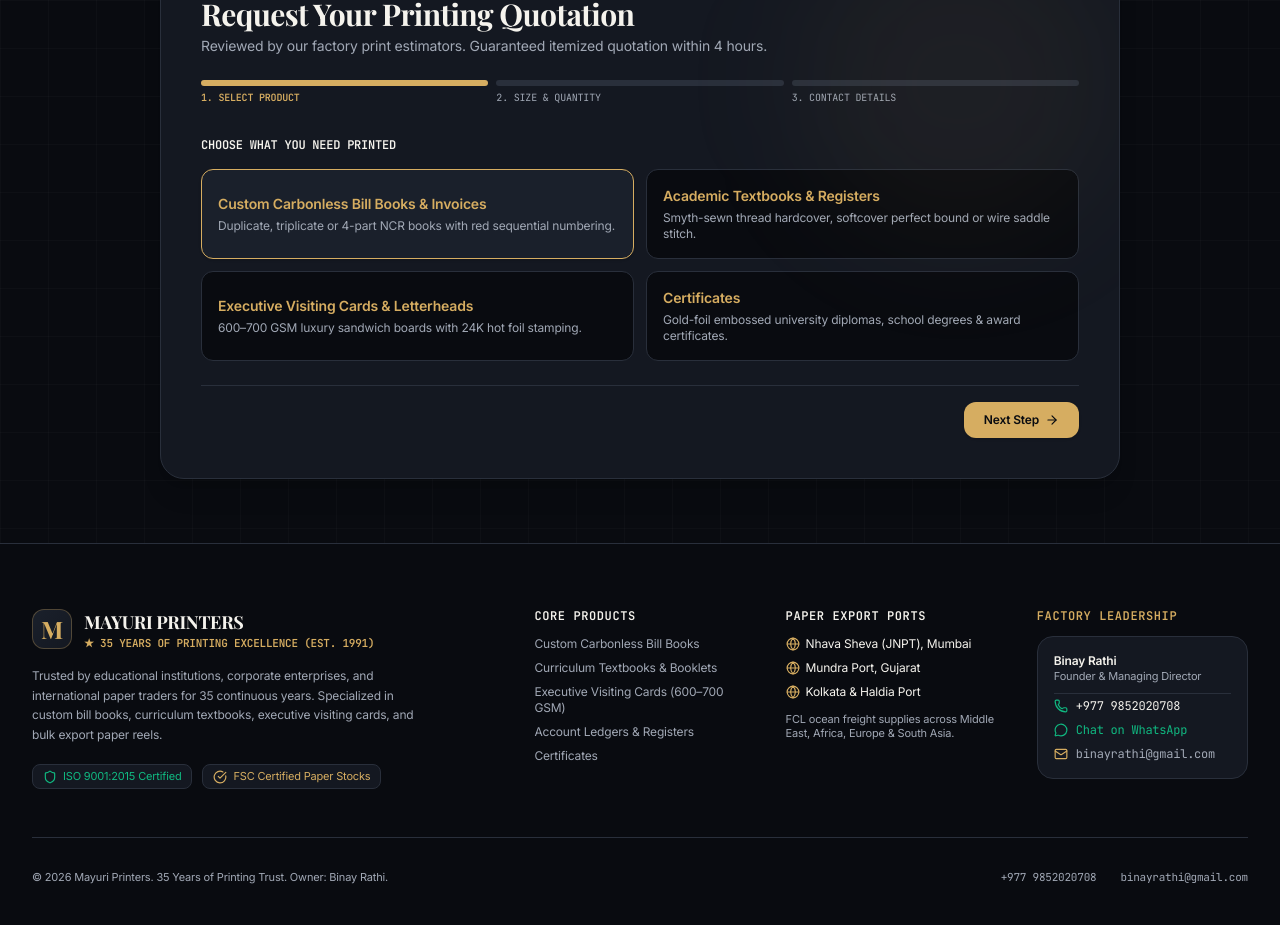
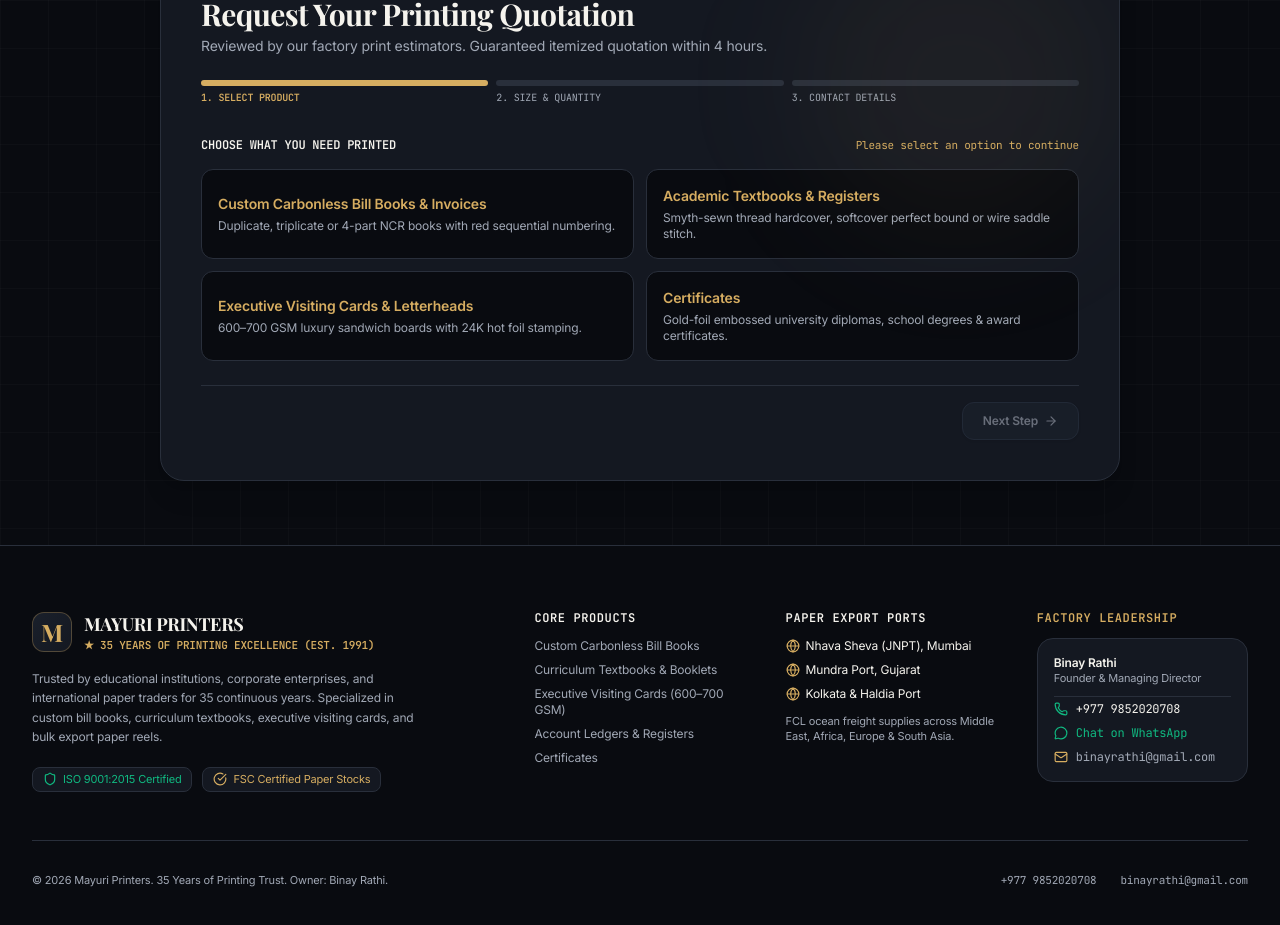
Before and after one commit to Mayank-Rathi-create/Mayuri-printers, a React (Vite) app: page / in a window 1280 px wide. Shown: the part 2160-3085 px from the top of the page. Built offline with nearby package versions, Linux system fonts and the light colour scheme; a web font is replaced by a local one.

Commit message:
Allow manual product selection in RFQ and remove sample box checkbox

```diff
--- a/src/App.tsx
+++ b/src/App.tsx
@@ -9,7 +9,7 @@ import { Footer } from './components/ui/Footer';
 export function App() {
   const [unit, setUnit] = useState<'metric' | 'imperial'>('metric');
   const [isAdminModalOpen, setIsAdminModalOpen] = useState(false);
-  const [rfqCategory, setRfqCategory] = useState<string>('billbooks');
+  const [rfqCategory, setRfqCategory] = useState<string>('');
 
   const scrollToRfq = () => {
     const el = document.getElementById('rfq-section');
--- a/src/components/ui/RfqSection.tsx
+++ b/src/components/ui/RfqSection.tsx
@@ -15,7 +15,7 @@ interface RfqSectionProps {
   initialCategory?: string;
 }
 
-export const RfqSection: React.FC<RfqSectionProps> = ({ initialCategory = 'billbooks' }) => {
+export const RfqSection: React.FC<RfqSectionProps> = ({ initialCategory = '' }) => {
   const [step, setStep] = useState<1 | 2 | 3>(1);
   const [submitted, setSubmitted] = useState(false);
   const [quoteId, setQuoteId] = useState('');
@@ -27,10 +27,10 @@ export const RfqSection: React.FC<RfqSectionProps> = ({ initialCategory = 'billb
     email: '',
     phone: '',
     category: initialCategory,
-    productType: 'Carbonless Triplicate Bill Book (A5)',
+    productType: 'Standard A4 / A5 Offset Format',
     quantity: 500,
     customNotes: '',
-    needSampleBox: true,
+    needSampleBox: false,
   });
 
   const handleSimulateUpload = (e: React.ChangeEvent<HTMLInputElement>) => {
@@ -121,9 +121,16 @@ export const RfqSection: React.FC<RfqSectionProps> = ({ initialCategory = 'billb
               {/* STEP 1: Product Selection */}
               {step === 1 && (
                 <div className="space-y-4">
-                  <label className="text-xs font-technical text-[#F5F3ED] block font-semibold">
-                    CHOOSE WHAT YOU NEED PRINTED
-                  </label>
+                  <div className="flex items-center justify-between">
+                    <label className="text-xs font-technical text-[#F5F3ED] block font-semibold">
+                      CHOOSE WHAT YOU NEED PRINTED
+                    </label>
+                    {!formData.category && (
+                      <span className="text-[11px] font-technical text-[#D6AD61]">
+                        Please select an option to continue
+                      </span>
+                    )}
+                  </div>
                   <div className="grid grid-cols-1 sm:grid-cols-2 gap-3">
                     {[
                       {
@@ -151,7 +158,7 @@ export const RfqSection: React.FC<RfqSectionProps> = ({ initialCategory = 'billb
                         type="button"
                         key={cat.id}
                         onClick={() => setFormData({ ...formData, category: cat.id })}
-                        className={`p-4 rounded-xl border text-left transition-all ${
+                        className={`p-4 rounded-xl border text-left transition-all cursor-pointer ${
                           formData.category === cat.id
                             ? 'bg-[#1A202B] border-[#D6AD61] text-[#F5F3ED] shadow-sm'
                             : 'bg-[#090B10] border-[#292F3B] text-[#A1A8B5] hover:border-[#D6AD61]/30 hover:text-[#F5F3ED]'
@@ -285,20 +292,6 @@ export const RfqSection: React.FC<RfqSectionProps> = ({ initialCategory = 'billb
                       />
                     </div>
                   </div>
-
-                  {/* Free Sample Box Checkbox */}
-                  <div className="p-3.5 rounded-xl bg-[#1A202B] border border-[#292F3B] flex items-center gap-3">
-                    <input
-                      type="checkbox"
-                      id="sampleBox"
-                      checked={formData.needSampleBox}
-                      onChange={(e) => setFormData({ ...formData, needSampleBox: e.target.checked })}
-                      className="accent-[#D6AD61] w-4 h-4 cursor-pointer"
-                    />
-                    <label htmlFor="sampleBox" className="cursor-pointer text-xs text-[#A1A8B5]">
-                      <strong className="text-[#F5F3ED]">Also send me a free Mayuri Paper Sample Box</strong> with real paper swatches and foil shade cards.
-                    </label>
-                  </div>
                 </div>
               )}
 
@@ -308,7 +301,7 @@ export const RfqSection: React.FC<RfqSectionProps> = ({ initialCategory = 'billb
                   <button
                     type="button"
                     onClick={() => setStep((s) => (s - 1) as any)}
-                    className="px-4 py-2.5 rounded-xl text-xs font-semibold text-[#A1A8B5] hover:text-[#F5F3ED] bg-[#1A202B] border border-[#292F3B] flex items-center gap-1.5 transition-colors"
+                    className="px-4 py-2.5 rounded-xl text-xs font-semibold text-[#A1A8B5] hover:text-[#F5F3ED] bg-[#1A202B] border border-[#292F3B] flex items-center gap-1.5 transition-colors cursor-pointer"
                   >
                     <ArrowLeft className="w-3.5 h-3.5" />
                     <span>Previous</span>
@@ -320,8 +313,16 @@ export const RfqSection: React.FC<RfqSectionProps> = ({ initialCategory = 'billb
                 {step < 3 ? (
                   <button
                     type="button"
-                    onClick={() => setStep((s) => (s + 1) as any)}
-                    className="px-5 py-2.5 rounded-xl text-xs font-semibold bg-[#D6AD61] hover:bg-[#E0BC74] text-[#090B10] flex items-center gap-1.5 shadow-sm transition-all"
+                    disabled={step === 1 && !formData.category}
+                    onClick={() => {
+                      if (step === 1 && !formData.category) return;
+                      setStep((s) => (s + 1) as any);
+                    }}
+                    className={`px-5 py-2.5 rounded-xl text-xs font-semibold flex items-center gap-1.5 shadow-sm transition-all ${
+                      step === 1 && !formData.category
+                        ? 'bg-[#1C222E] text-[#A1A8B5] border border-[#2B3545] cursor-not-allowed opacity-60'
+                        : 'bg-[#D6AD61] hover:bg-[#E0BC74] text-[#090B10] cursor-pointer'
+                    }`}
                   >
                     <span>Next Step</span>
                     <ArrowRight className="w-3.5 h-3.5" />
```
